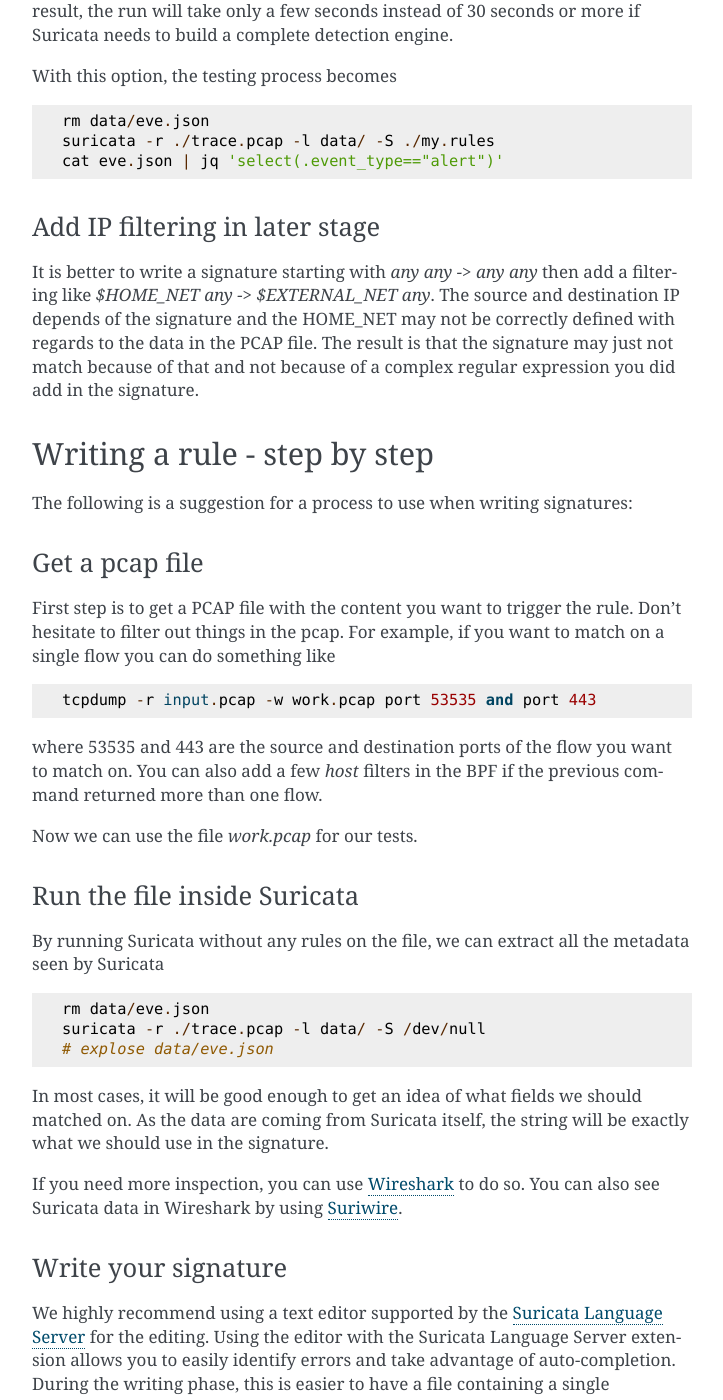
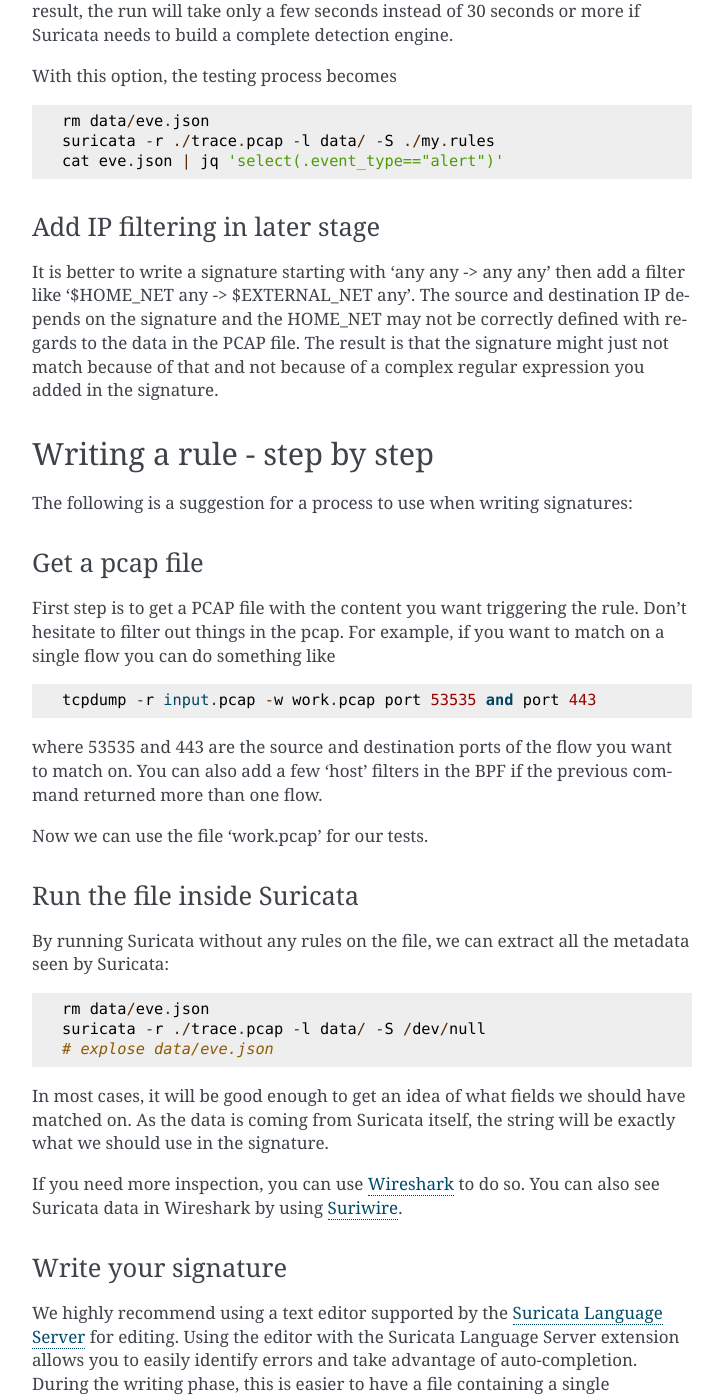
Before and after one commit to StamusNetworks/suricata-4-analysts, a Sphinx documentation site: the page built from source/practical-rules-writing.rst, in a window 1280 px wide and 1400 px high, scrolled down 758 px. Shown: the whole window, without its empty margins (388-1111 px from the left). Built offline with Sphinx 7.4.7, drawn with Linux system fonts in a browser that asks for light colours; some of the changed text lies outside the part shown.

Commit message:
Update practical-rules-writing.rst
minor changes to sentence structure and word choice.

```diff
--- a/source/practical-rules-writing.rst
+++ b/source/practical-rules-writing.rst
@@ -1,10 +1,12 @@
 Practical rule writing
 =======================
+
 
 Methodology
 -----------
 
 There are a few techniques that greatly improve the rule writing experience.
+
 
 Use a PCAP file
 ~~~~~~~~~~~~~~~
@@ -27,6 +29,7 @@ The 1000000-1999999 range is reserved for internal usage, so it is a good choice
 Contact the `Sid Allocation project <https://sidallocation.org/>`_ if you want
 to publish your rules publicly.
 
+
 Replay with only your rules file
 ~~~~~~~~~~~~~~~~~~~~~~~~~~~~~~~~
 
@@ -45,11 +48,11 @@ With this option, the testing process becomes ::
 Add IP filtering in later stage
 ~~~~~~~~~~~~~~~~~~~~~~~~~~~~~~~
 
-It is better to write a signature starting with `any any -> any any` then add a filtering like
-`$HOME_NET any -> $EXTERNAL_NET any`. The source and destination IP depends of the signature
+It is better to write a signature starting with 'any any -> any any' then add a filter like
+'$HOME_NET any -> $EXTERNAL_NET any'. The source and destination IP depends on the signature
 and the HOME_NET may not be correctly defined with regards to the data in the PCAP file.
-The result is that the signature may just not match because of
-that and not because of a complex regular expression you did add in the signature.
+The result is that the signature might just not match because of
+that and not because of a complex regular expression you added in the signature.
 
 
 Writing a rule - step by step
@@ -57,31 +60,33 @@ Writing a rule - step by step
 
 The following is a suggestion for a process to use when writing signatures:
 
+
 Get a pcap file
 ~~~~~~~~~~~~~~~
 
-First step is to get a PCAP file with the content you want to trigger the rule. Don't hesitate to filter out things in the pcap.
+First step is to get a PCAP file with the content you want triggering the rule. Don't hesitate to filter out things in the pcap.
 For example, if you want to match on a single flow you can do something like ::
 
  tcpdump -r input.pcap -w work.pcap port 53535 and port 443
 
 where 53535 and 443 are the source and destination ports of the flow you want to match
-on. You can also add a few `host` filters in the BPF if the previous command returned
+on. You can also add a few 'host' filters in the BPF if the previous command returned
 more than one flow.
 
-Now we can use the file `work.pcap` for our tests.
+Now we can use the file 'work.pcap' for our tests.
+
 
 Run the file inside Suricata
 ~~~~~~~~~~~~~~~~~~~~~~~~~~~~
 
-By running Suricata without any rules on the file, we can extract all the metadata seen by Suricata ::
+By running Suricata without any rules on the file, we can extract all the metadata seen by Suricata: ::
 
  rm data/eve.json
  suricata -r ./trace.pcap -l data/ -S /dev/null
  # explose data/eve.json
 
-In most cases, it will be good enough to get an idea of what fields we should matched on.
-As the data are coming from Suricata itself, the string will be exactly what we should use
+In most cases, it will be good enough to get an idea of what fields we should have matched on.
+As the data is coming from Suricata itself, the string will be exactly what we should use
 in the signature.
 
 If you need more inspection, you can use `Wireshark <https://www.wireshark.org/>`_ to do so.
@@ -90,25 +95,25 @@ by using `Suriwire <https://github.com/regit/suriwire>`_.
 
 .. _write-signature:
 
+
 Write your signature
 ~~~~~~~~~~~~~~~~~~~~
 
-We highly recommend using a text editor supported by the :ref:`Suricata Language Server <suricata-ls>` for the editing.
-Using the editor with the Suricata Language Server extension allows you to easily identify errors and take advantage of auto-completion. During the writing phase, this is easier to have a file
-containing a single signature.
+We highly recommend using a text editor supported by the :ref:`Suricata Language Server <suricata-ls>` for editing.
+Using the editor with the Suricata Language Server extension allows you to easily identify errors and take advantage of auto-completion. During the writing phase, this is easier to have a file containing a single signature.
 
-We can then test if the rule is alerting by running ::
+We can then test if the rule is alerting by running: ::
 
  rm data/eve.json
  suricata -r ./trace.pcap -l data/ -S my.rules -v
  cat eve.json | jq 'select(.event_type=="alert")'
 
-The last command may not even be necessary as by adding `-v` we will have the number of alerts at the end of the output ::
+The last command may not even be necessary. This is because by adding '-v' we will have the number of alerts at the end of the output. ::
 
  [9093] 9/8/2022 -- 23:50:47 - (counters.c:871) <Info> (StatsLogSummary) -- Alerts: 1
 
-If you are not using the :ref:`Suricata Language Server <suricata-ls>`, you need to an engine analysis with Suricata
-to get warnings and performance hints on the signature ::
+If you are not using the :ref:`Suricata Language Server <suricata-ls>`, you need to do an engine analysis with Suricata
+to get warnings and performance hints on the signature: ::
 
  suricata --engine-analysis -l data/ -S my.rules -v
  cat data/rules_analysis.txt
```
Also changed, not shown: other parts of source/practical-rules-writing.rst (+4 -4 lines).
